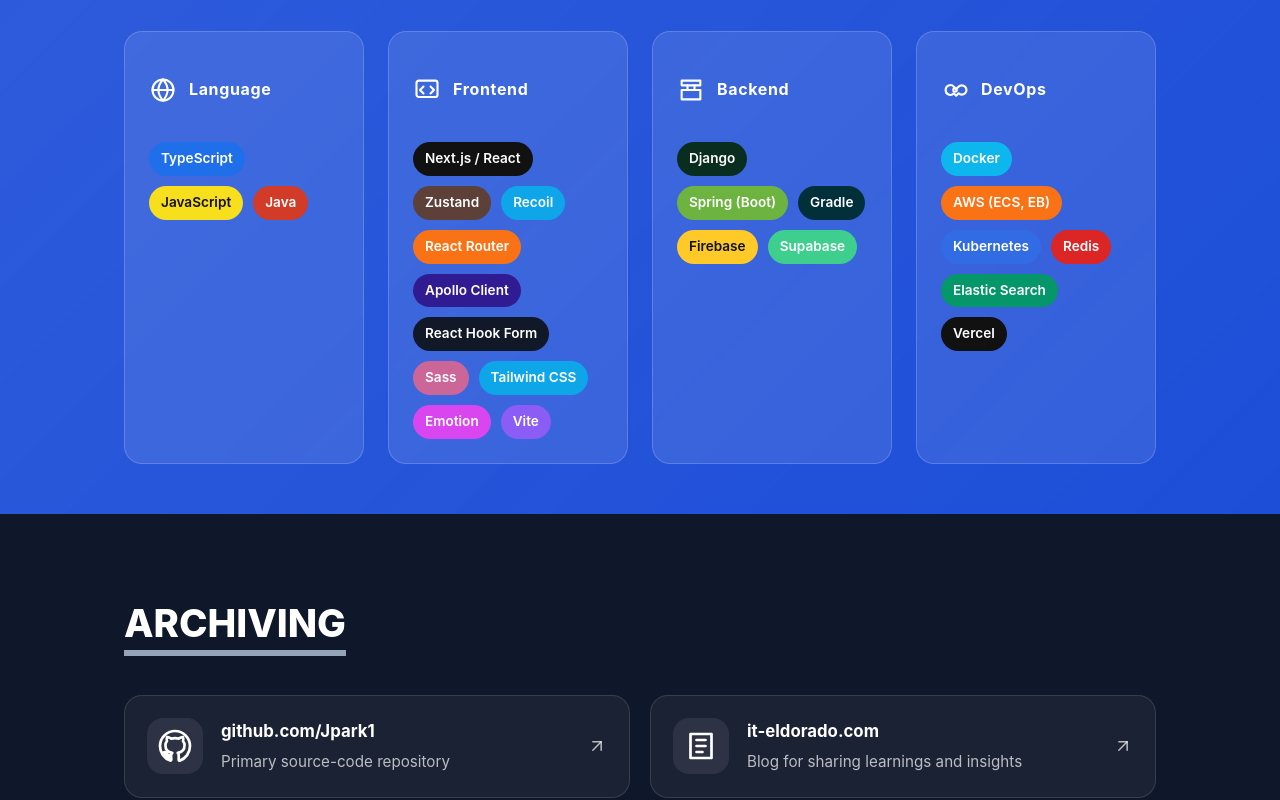
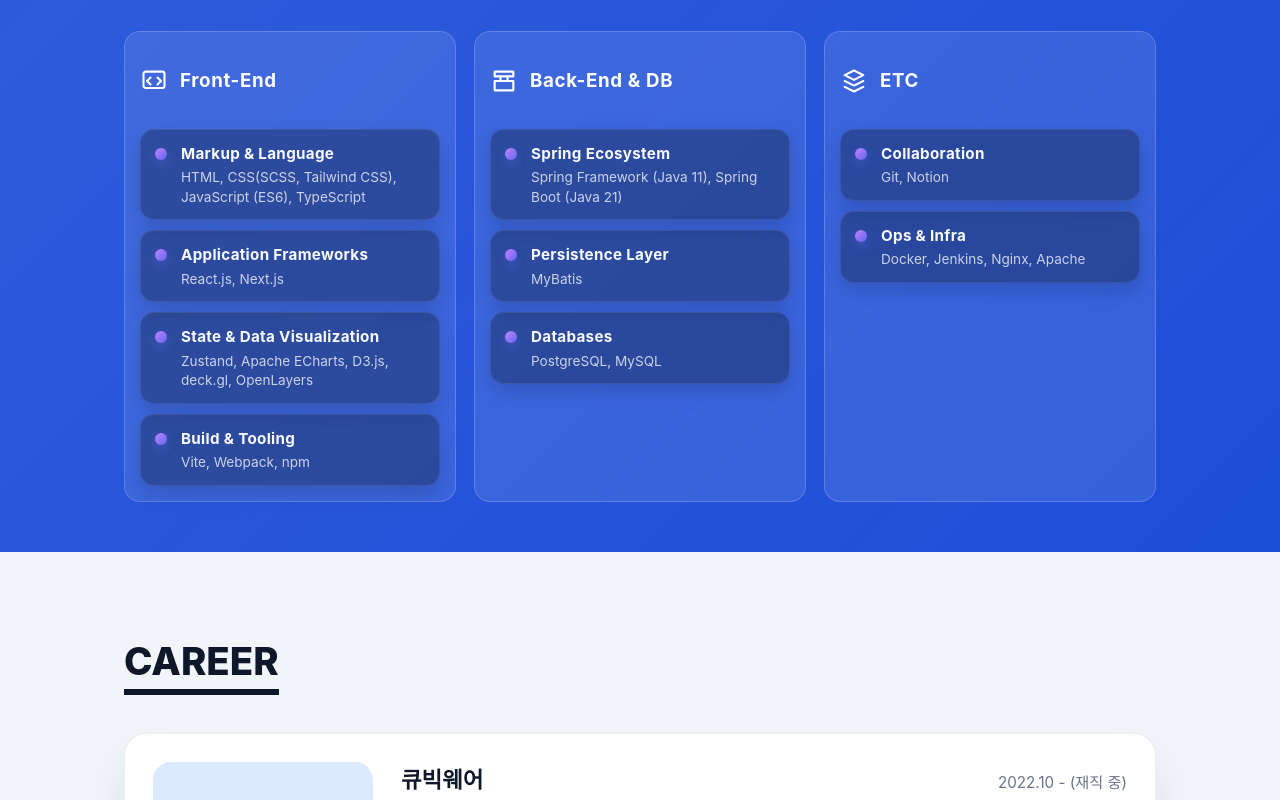
Before and after one commit to parkjh97/jpark-portfolio, a React (Vite) app in the folder my-portfolio/: page / in a window 1280 px wide. Shown: the part 1660-2460 px from the top of the page. Built offline with nearby package versions, Linux system fonts and the light colour scheme.

Commit message:
- commit: css 수정 및 skill 수정

```diff
--- a/my-portfolio/src/App.tsx
+++ b/my-portfolio/src/App.tsx
@@ -10,9 +10,9 @@
     <SiteLayout>
       <AboutSection />
       <SkillsSection />
-      <ArchivingSection />
+      {/* <ArchivingSection /> */}
+      <CareerSection />
       <ProjectsSection />
-      <CareerSection />
     </SiteLayout>
   );
 }
--- a/my-portfolio/src/data/content.ts
+++ b/my-portfolio/src/data/content.ts
@@ -57,154 +57,69 @@
 
 export const skillGroups: SkillGroup[] = [
   {
-    id: "language",
-    icon: "language",
-    titleKey: "skills.groups.language.title",
-    chips: [
-      {
-        id: "typescript",
-        label: "TypeScript",
-        background: "#1f6feb",
-        color: "#ffffff",
-      },
-      {
-        id: "javascript",
-        label: "JavaScript",
-        background: "#f7df1e",
-        color: "#111111",
-      },
-      { id: "java", label: "Java", background: "#d13b28", color: "#ffffff" },
-    ],
-  },
-  {
     id: "frontend",
     icon: "frontend",
     titleKey: "skills.groups.frontend.title",
-    chips: [
+    items: [
       {
-        id: "next-react",
-        label: "Next.js / React",
-        background: "#111111",
-        color: "#ffffff",
+        id: "html-css-js",
+        titleKey: "skills.groups.frontend.items.htmlCssJs.title",
+        descriptionKey: "skills.groups.frontend.items.htmlCssJs.description",
       },
       {
-        id: "zustand",
-        label: "Zustand",
-        background: "#5d4037",
-        color: "#ffffff",
+        id: "react-next",
+        titleKey: "skills.groups.frontend.items.reactNext.title",
+        descriptionKey: "skills.groups.frontend.items.reactNext.description",
       },
       {
-        id: "recoil",
-        label: "Recoil",
-        background: "#0ea5e9",
-        color: "#ffffff",
+        id: "visualization",
+        titleKey: "skills.groups.frontend.items.visualization.title",
+        descriptionKey:
+          "skills.groups.frontend.items.visualization.description",
       },
       {
-        id: "react-router",
-        label: "React Router",
-        background: "#f97316",
-        color: "#ffffff",
-      },
-      {
-        id: "apollo",
-        label: "Apollo Client",
-        background: "#311b92",
-        color: "#ffffff",
-      },
-      {
-        id: "react-hook-form",
-        label: "React Hook Form",
-        background: "#111827",
-        color: "#ffffff",
-      },
-      { id: "sass", label: "Sass", background: "#cc6699", color: "#ffffff" },
-      {
-        id: "tailwind",
-        label: "Tailwind CSS",
-        background: "#0ea5e9",
-        color: "#ffffff",
-      },
-      {
-        id: "emotion",
-        label: "Emotion",
-        background: "#d946ef",
-        color: "#ffffff",
-      },
-      { id: "vite", label: "Vite", background: "#8b5cf6", color: "#ffffff" },
-    ],
-  },
-  {
-    id: "backend",
-    icon: "backend",
-    titleKey: "skills.groups.backend.title",
-    chips: [
-      {
-        id: "django",
-        label: "Django",
-        background: "#092e20",
-        color: "#ffffff",
-      },
-      {
-        id: "spring",
-        label: "Spring (Boot)",
-        background: "#6db33f",
-        color: "#ffffff",
-      },
-      {
-        id: "gradle",
-        label: "Gradle",
-        background: "#02303a",
-        color: "#ffffff",
-      },
-      {
-        id: "firebase",
-        label: "Firebase",
-        background: "#ffca28",
-        color: "#111111",
-      },
-      {
-        id: "supabase",
-        label: "Supabase",
-        background: "#3ecf8e",
-        color: "#ffffff",
+        id: "tooling",
+        titleKey: "skills.groups.frontend.items.tooling.title",
+        descriptionKey: "skills.groups.frontend.items.tooling.description",
       },
     ],
   },
   {
-    id: "devops",
-    icon: "devops",
-    titleKey: "skills.groups.devops.title",
-    chips: [
+    id: "backendDb",
+    icon: "backend",
+    titleKey: "skills.groups.backendDb.title",
+    items: [
       {
-        id: "docker",
-        label: "Docker",
-        background: "#0db7ed",
-        color: "#ffffff",
+        id: "spring",
+        titleKey: "skills.groups.backendDb.items.spring.title",
+        descriptionKey: "skills.groups.backendDb.items.spring.description",
       },
       {
-        id: "aws",
-        label: "AWS (ECS, EB)",
-        background: "#f97316",
-        color: "#ffffff",
+        id: "mybatis",
+        titleKey: "skills.groups.backendDb.items.mybatis.title",
+        descriptionKey: "skills.groups.backendDb.items.mybatis.description",
       },
       {
-        id: "kubernetes",
-        label: "Kubernetes",
-        background: "#326ce5",
-        color: "#ffffff",
+        id: "databases",
+        titleKey: "skills.groups.backendDb.items.databases.title",
+        descriptionKey: "skills.groups.backendDb.items.databases.description",
       },
-      { id: "redis", label: "Redis", background: "#dc2626", color: "#ffffff" },
+    ],
+  },
+  {
+    id: "etc",
+    icon: "stack",
+    titleKey: "skills.groups.etc.title",
+    items: [
       {
-        id: "elasticsearch",
-        label: "Elastic Search",
-        background: "#059669",
-        color: "#ffffff",
+        id: "collaboration",
+        titleKey: "skills.groups.etc.items.collaboration.title",
+        descriptionKey: "skills.groups.etc.items.collaboration.description",
       },
       {
-        id: "vercel",
-        label: "Vercel",
-        background: "#111111",
-        color: "#ffffff",
+        id: "infra",
+        titleKey: "skills.groups.etc.items.infra.title",
+        descriptionKey: "skills.groups.etc.items.infra.description",
       },
     ],
   },
@@ -360,26 +275,26 @@
   },
 ];
 
-const daangnHighlights: CareerHighlight[] = [
+const qbicwareHighlights: CareerHighlight[] = [
   {
-    id: "daangnThreeTab",
-    titleKey: "career.companies.daangn.highlights.threeTab.title",
-    periodKey: "career.companies.daangn.highlights.threeTab.period",
-    descriptionKey: "career.companies.daangn.highlights.threeTab.description",
+    id: "qbicwareThreeTab",
+    titleKey: "career.companies.qbicware.highlights.threeTab.title",
+    periodKey: "career.companies.qbicware.highlights.threeTab.period",
+    descriptionKey: "career.companies.qbicware.highlights.threeTab.description",
   },
   {
-    id: "daangnWebviewPlatform",
-    titleKey: "career.companies.daangn.highlights.webviewPlatform.title",
-    periodKey: "career.companies.daangn.highlights.webviewPlatform.period",
+    id: "qbicwareWebviewPlatform",
+    titleKey: "career.companies.qbicware.highlights.webviewPlatform.title",
+    periodKey: "career.companies.qbicware.highlights.webviewPlatform.period",
     descriptionKey:
-      "career.companies.daangn.highlights.webviewPlatform.description",
+      "career.companies.qbicware.highlights.webviewPlatform.description",
   },
   {
-    id: "daangnLocalBusiness",
-    titleKey: "career.companies.daangn.highlights.localBusiness.title",
-    periodKey: "career.companies.daangn.highlights.localBusiness.period",
+    id: "qbicwareLocalBusiness",
+    titleKey: "career.companies.qbicware.highlights.localBusiness.title",
+    periodKey: "career.companies.qbicware.highlights.localBusiness.period",
     descriptionKey:
-      "career.companies.daangn.highlights.localBusiness.description",
+      "career.companies.qbicware.highlights.localBusiness.description",
   },
 ];
 
@@ -423,26 +338,26 @@
 
 export const careerCompanies: CareerCompany[] = [
   {
-    id: "daangn",
-    logoTextKey: "career.companies.daangn.logoText",
-    periodKey: "career.companies.daangn.period",
-    descriptionKey: "career.companies.daangn.description",
+    id: "qbicware",
+    logoTextKey: "career.companies.qbicware.logoText",
+    periodKey: "career.companies.qbicware.period",
+    descriptionKey: "career.companies.qbicware.description",
     rolesKeys: [
-      "career.companies.daangn.roles.frontend",
-      "career.companies.daangn.roles.backend",
+      "career.companies.qbicware.roles.frontend",
+      "career.companies.qbicware.roles.backend",
     ],
-    highlights: daangnHighlights,
+    highlights: qbicwareHighlights,
   },
-  {
-    id: "opengallery",
-    logoTextKey: "career.companies.opengallery.logoText",
-    periodKey: "career.companies.opengallery.period",
-    descriptionKey: "career.companies.opengallery.description",
-    rolesKeys: [
-      "career.companies.opengallery.roles.development",
-      "career.companies.opengallery.roles.techLead",
-      "career.companies.opengallery.roles.backoffice",
-    ],
-    highlights: opengalleryHighlights,
-  },
+  // {
+  //   id: "opengallery",
+  //   logoTextKey: "career.companies.opengallery.logoText",
+  //   periodKey: "career.companies.opengallery.period",
+  //   descriptionKey: "career.companies.opengallery.description",
+  //   rolesKeys: [
+  //     "career.companies.opengallery.roles.development",
+  //     "career.companies.opengallery.roles.techLead",
+  //     "career.companies.opengallery.roles.backoffice",
+  //   ],
+  //   highlights: opengalleryHighlights,
+  // },
 ];
--- a/my-portfolio/src/i18n/locales/en.ts
+++ b/my-portfolio/src/i18n/locales/en.ts
@@ -67,10 +67,59 @@
   skills: {
     title: "SKILLS",
     groups: {
-      language: { title: "Language" },
-      frontend: { title: "Frontend" },
-      backend: { title: "Backend" },
-      devops: { title: "DevOps" },
+      frontend: {
+        title: "Front-End",
+        items: {
+          htmlCssJs: {
+            title: "Markup & Language",
+            description:
+              "HTML, CSS(SCSS, Tailwind CSS), JavaScript (ES6), TypeScript",
+          },
+          reactNext: {
+            title: "Application Frameworks",
+            description: "React.js, Next.js",
+          },
+          visualization: {
+            title: "State & Data Visualization",
+            description: "Zustand, Apache ECharts, D3.js, deck.gl, OpenLayers",
+          },
+          tooling: {
+            title: "Build & Tooling",
+            description: "Vite, Webpack, npm",
+          },
+        },
+      },
+      backendDb: {
+        title: "Back-End & DB",
+        items: {
+          spring: {
+            title: "Spring Ecosystem",
+            description:
+              "Spring Framework (Java 11), Spring Boot (Java 21)",
+          },
+          mybatis: {
+            title: "Persistence Layer",
+            description: "MyBatis",
+          },
+          databases: {
+            title: "Databases",
+            description: "PostgreSQL, MySQL",
+          },
+        },
+      },
+      etc: {
+        title: "ETC",
+        items: {
+          collaboration: {
+            title: "Collaboration",
+            description: "Git, Notion",
+          },
+          infra: {
+            title: "Ops & Infra",
+            description: "Docker, Jenkins, Nginx, Apache",
+          },
+        },
+      },
     },
   },
   archiving: {
--- a/my-portfolio/src/i18n/locales/ko.ts
+++ b/my-portfolio/src/i18n/locales/ko.ts
@@ -34,9 +34,10 @@
     },
     detailHeading: "세부 소개",
     detail: [
-      "기획 테이블에서 서비스의 첫 줄을 맞추고, 배포 이후에는 사용자의 목소리로 다시 문장을 다듬습니다. 프론트엔드와 백엔드를 모두 이해하는 시야로 문제의 본질을 짚어내고, 사용자 경험이 자연스럽게 이어지도록 환경을 설계합니다. 팀이 안심하고 개발할 수 있도록 문서화와 자동화를 습관화하고 있으며, 작은 습관이 곧 조직의 속도와 품질을 지켜 준다고 믿습니다. 첫 팀 서비스였던 대학 시절 프로젝트를 시작으로, 고객이 직접 사용하는 화면이 어떻게 살아 움직이는지 지켜보며 개발자의 길을 다졌습니다. 이후 커머스, 커뮤니티, 사내 플랫폼 등 다양한 도메인을 경험하며 기술적인 완성도와 사용자 경험을 동시에 관리하는 방법을 배웠습니다.",
-      "기능을 출시하는 것에 그치지 않고, 서비스가 지향하는 가치가 고객에게 잘 전달되고 있는지 꾸준히 검증하는 것을 무엇보다 중요하게 생각합니다. 당근마켓에서는 비즈프로필 기반 기능을 통해 동네 사장님과 고객이 만나는 경험을 설계했습니다. 지도 경험의 유입 전략을 세우고, 웹뷰 플랫폼을 개편하여 성능과 운영 효율을 끌어올렸으며, 프론트엔드 모듈화와 API 설계, 데이터 파이프라인, 모니터링 체계 등을 직접 구축하며 팀 전체가 신뢰할 수 있는 개발 환경을 마련했습니다.",
-      "제가 좋은 개발자라고 느끼는 순간은 팀 구성원들이 제 코드와 문서를 통해 빠르게 맥락을 이해하고 다음 결정을 내릴 수 있을 때입니다. 오늘의 작은 개선이 내일의 팀 문화를 만든다고 믿으며, 성장의 순간을 기록하고 공유하는 습관으로 팀과 함께 앞으로 나아가고자 합니다.",
+      "3년 동안 여러 프로젝트를 거치며 가장 확신하게 된 건, 정답이 기술 안에만 있지는 않다는 사실이었습니다. 초반에는 JS와 CSS, 문자열 템플릿으로 몸으로 부딪히며 빠르게 만들어 보았고, 그 과정에서 브라우저가 어떻게 움직이고 사용자가 어디서 멈추는지를 가까이에서 배웠습니다. 이후에는 필요에 따라 React와 Next.js, Tailwind, Spring Boot 같은 도구들을 도입하며 제품을 더 단단하게 키웠습니다. 저에게 기술은 멋진 선택지가 아니라 지금의 문제를 가장 깔끔하게 푸는 수단입니다.",
+      "프로젝트를 시작할 때 저는 먼저 “이게 정말 고객에게 필요한가?”를 묻습니다. 가설을 세우고 가장 가벼운 방법으로 실험해 본 뒤, 데이터와 사용자 피드백으로 방향을 조정합니다. 확신이 들면 구조를 키우고, 재사용을 늘리고, 운영과 배포까지 흐름을 정리합니다. 사내 ERP를 만들 때도 같은 방식이었습니다. 부서별 요구를 사용자 여정으로 엮어 우선순위를 정했고, 전체 기능 중 상당 부분을 직접 설계·구현하면서도 “빨리 보여주고, 빨리 고치는” 리듬을 유지했습니다. 덕분에 회의실이 아닌 실제 업무 현장에서 답을 찾을 수 있었고, 결과적으로 팀이 믿고 맡길 수 있는 흐름을 만들 수 있었습니다.",
+      "협업에서는 ‘번역가’ 같은 역할을 자주 합니다. 비즈니스의 언어를 개발의 언어로, 개발의 제약을 고객 가치로 다시 설명하며 같은 목표를 바라보게 만드는 일을 좋아합니다. 논쟁이 생기면 개인 취향보다 근거를, 속도와 품질 사이에선 지금 단계에 맞는 균형을 선택합니다. 필요하면 가볍게 시작하고, 근거가 쌓이면 과감하게 바꾸는 태도—그게 제가 흔들리지 않게 일하는 방식입니다.",
+      "앞으로도 저는 기술을 목적화하지 않겠습니다. 제품과 고객을 먼저 생각하고, 그다음에 가장 경제적인 방법을 고르는 개발자로 남고 싶습니다. 환경이 바뀌어도, 제약이 생겨도, 다양한 경험을 바탕으로 문제를 구조화하고 실행으로 답을 찾는 사람—그게 제가 되고 싶은, 그리고 지금도 매일 훈련하고 있는 개발자의 모습입니다.",
     ],
     cta: "더 알아보기 ↓",
   },
@@ -57,10 +58,58 @@
   skills: {
     title: "SKILLS",
     groups: {
-      language: { title: "Language" },
-      frontend: { title: "frontend" },
-      backend: { title: "Backend" },
-      devops: { title: "DevOps" },
+      frontend: {
+        title: "Front-End",
+        items: {
+          htmlCssJs: {
+            title: "Markup & Language",
+            description:
+              "HTML, CSS(SCSS, Tailwind CSS), JavaScript(ES6), TypeScript",
+          },
+          reactNext: {
+            title: "Application Frameworks",
+            description: "React.js, Next.js",
+          },
+          visualization: {
+            title: "State & Data Visualization",
+            description: "Zustand, Apache ECharts, D3.js, deck.gl, OpenLayers",
+          },
+          tooling: {
+            title: "Build & Tooling",
+            description: "Vite, Webpack, npm",
+          },
+        },
+      },
+      backendDb: {
+        title: "Back-End & DB",
+        items: {
+          spring: {
+            title: "Spring Ecosystem",
+            description: "Spring Framework (Java 11), Spring Boot (Java 21)",
+          },
+          mybatis: {
+            title: "Persistence Layer",
+            description: "MyBatis",
+          },
+          databases: {
+            title: "Databases",
+            description: "PostgreSQL, MySQL",
+          },
+        },
+      },
+      etc: {
+        title: "ETC",
+        items: {
+          collaboration: {
+            title: "Collaboration",
+            description: "Git, Notion",
+          },
+          infra: {
+            title: "Ops & Infra",
+            description: "Docker, Jenkins, Nginx, Apache",
+          },
+        },
+      },
     },
   },
   archiving: {
@@ -412,7 +461,7 @@
   career: {
     title: "CAREER",
     companies: {
-      daangn: {
+      qbicware: {
         logoText: "큐빅웨어",
         period: "2022.10 - (재직 중)",
         description: '"이웃과 더 가까워지는 따뜻한 동네를 만들어요"',
--- a/my-portfolio/src/sections/CareerSection.css
+++ b/my-portfolio/src/sections/CareerSection.css
@@ -83,7 +83,6 @@
   align-items: center;
   gap: 8px;
   font-weight: 700;
-  margin-bottom: 6px;
 }
 
 .career-card__highlight-period {
--- a/my-portfolio/src/sections/SkillsSection.css
+++ b/my-portfolio/src/sections/SkillsSection.css
@@ -1,16 +1,18 @@
 .skills-grid {
   display: grid;
-  grid-template-columns: repeat(auto-fit, minmax(240px, 1fr));
-  gap: 24px;
+  grid-template-columns: repeat(auto-fit, minmax(260px, 1fr));
+  gap: 18px;
 }
 
 .skill-card {
   background: rgba(255, 255, 255, 0.1);
-  border-radius: 18px;
-  padding: 24px;
+  border-radius: 16px;
+  padding: 15px;
   backdrop-filter: blur(2px);
   border: 1px solid rgba(255, 255, 255, 0.18);
-  min-height: 240px;
+  display: flex;
+  flex-direction: column;
+  gap: 14px;
 }
 
 .skill-card__header {
@@ -19,21 +21,90 @@
   gap: 12px;
   font-weight: 700;
   letter-spacing: 0.04em;
-  margin-bottom: 18px;
 }
 
-.skill-card__chips {
+.skill-card__list {
+  margin: 0;
+  padding: 0;
+  list-style: none;
   display: flex;
-  flex-wrap: wrap;
+  flex-direction: column;
   gap: 10px;
-  padding: 0;
-  margin: 0;
-  list-style: none;
 }
 
-.skill-card__chips li {
-  padding: 6px 12px;
-  border-radius: 999px;
+.skill-card__item {
+  display: flex;
+  align-items: flex-start;
+  gap: 14px;
+  padding: 12px 14px;
+  border-radius: 14px;
+  background: rgba(15, 23, 42, 0.35);
+  border: 1px solid rgba(255, 255, 255, 0.08);
+  box-shadow: 0 8px 20px rgba(15, 23, 42, 0.18);
+  transition: transform 0.2s ease, background 0.2s ease, border-color 0.2s ease,
+    box-shadow 0.2s ease;
+  color: #f8fafc;
+}
+
+.skill-card__item:hover {
+  transform: translateY(-3px);
+  background: rgba(30, 41, 59, 0.55);
+  border-color: rgba(255, 255, 255, 0.24);
+  box-shadow: 0 14px 32px rgba(30, 41, 59, 0.32);
+}
+
+.skill-card__bullet {
+  width: 12px;
+  height: 12px;
+  border-radius: 50%;
+  background: linear-gradient(135deg, #c084fc, #6366f1);
+  flex-shrink: 0;
+  margin-top: 6px;
+  box-shadow: 0 4px 10px rgba(99, 102, 241, 0.35);
+}
+
+.skill-card__content {
+  display: flex;
+  flex-direction: column;
+  gap: 2px;
+}
+
+.skill-card__item-title {
+  margin: 0;
+  font-weight: 700;
+  font-size: 0.95rem;
+  letter-spacing: 0.02em;
+}
+
+.skill-card__item-description {
+  margin: 0;
   font-size: 0.85rem;
-  font-weight: 600;
+  line-height: 1.45;
+  color: rgba(248, 250, 252, 0.78);
 }
+
+@media (max-width: 768px) {
+  .skills-grid {
+    gap: 14px;
+  }
+
+  .skill-card {
+    padding: 18px;
+  }
+
+  .skill-card__list {
+    gap: 8px;
+  }
+
+  .skill-card__item {
+    padding: 10px 12px;
+  }
+
+  .skill-card__item-title {
+    font-size: 0.9rem;
+  }
+
+  .skill-card__item-description {
+    font-size: 0.8rem;
+  }
+}
--- a/my-portfolio/src/sections/SkillsSection.tsx
+++ b/my-portfolio/src/sections/SkillsSection.tsx
@@ -12,21 +12,30 @@
   return (
     <section id="skills" className="section section--accent">
       <div className="section__container">
-        <SectionTitle title={t("skills.title")} textColor="#ffffff" accentColor="#ffffff" />
+        <SectionTitle
+          title={t("skills.title")}
+          textColor="#ffffff"
+          accentColor="#ffffff"
+        />
         <div className="skills-grid">
           {skillGroups.map((group) => (
             <article key={group.id} className="skill-card">
               <header className="skill-card__header">
                 <Icon name={group.icon} size={28} />
-                <h4>{t(group.titleKey)}</h4>
+                <h3>{t(group.titleKey)}</h3>
               </header>
-              <ul className="skill-card__chips">
-                {group.chips.map((chip) => (
-                  <li
-                    key={chip.id}
-                    style={{ backgroundColor: chip.background, color: chip.color }}
-                  >
-                    {chip.label}
+              <ul className="skill-card__list">
+                {group.items.map((item) => (
+                  <li key={item.id} className="skill-card__item">
+                    <span className="skill-card__bullet" aria-hidden="true" />
+                    <div className="skill-card__content">
+                      <p className="skill-card__item-title">
+                        {t(item.titleKey)}
+                      </p>
+                      <p className="skill-card__item-description">
+                        {t(item.descriptionKey)}
+                      </p>
+                    </div>
                   </li>
                 ))}
               </ul>
```
Also changed, not shown: my-portfolio/src/types/content.ts (+4 -5 lines).
